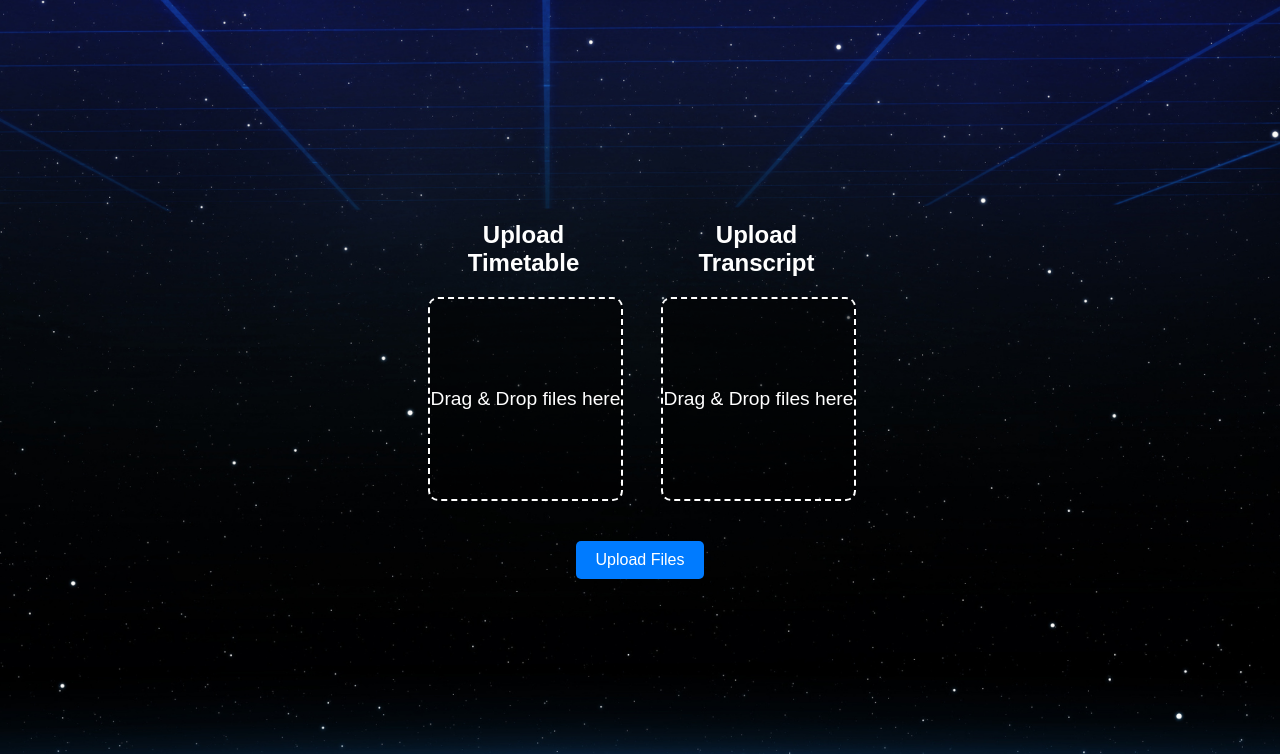
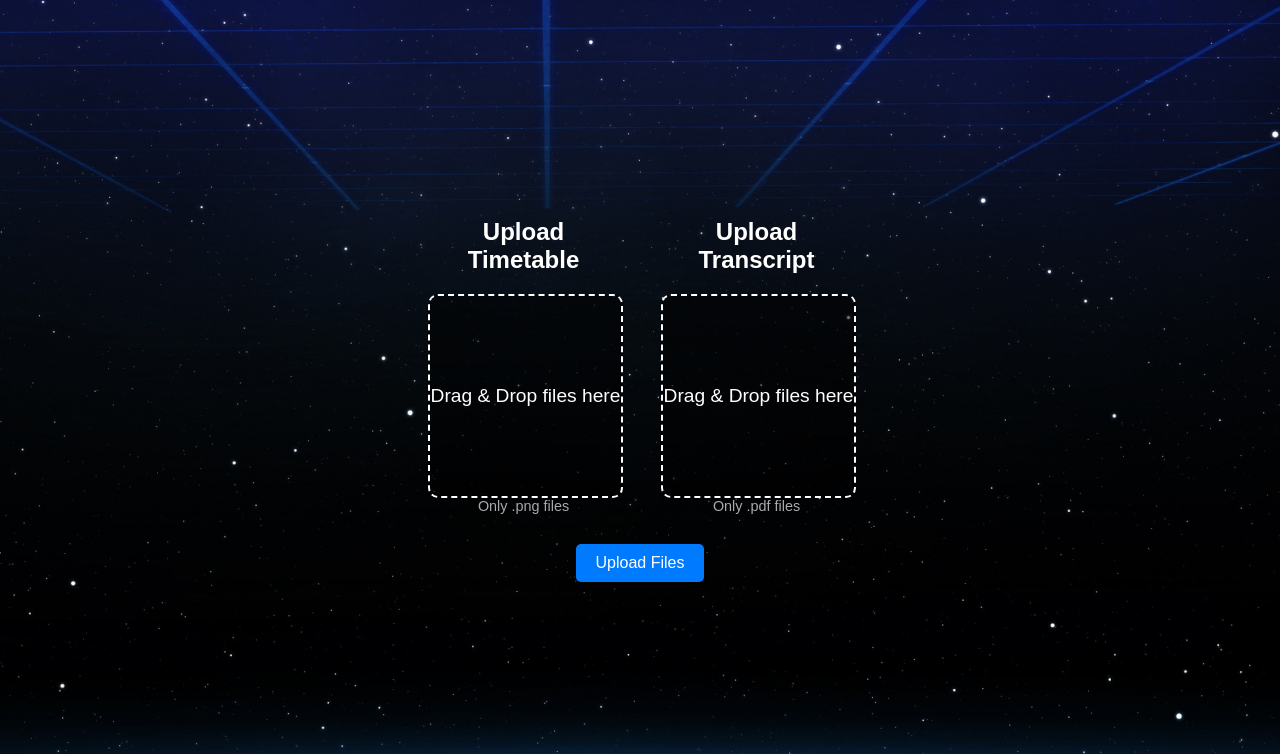
Before and after one commit to ivoheck/Complefy, a Flask app: page /upload_data_page in a window 1280 px wide. Shown: the top 754 px of the page. Run offline with Flask 3, Linux system fonts and the light colour scheme.

Commit message:
FE Design,

```diff
--- a/templates/upload_data_page.html
+++ b/templates/upload_data_page.html
@@ -105,6 +105,11 @@
             0% { transform: rotate(0deg); }
             100% { transform: rotate(360deg); }
         }
+        .file-type-info {
+            font-size: 0.9rem;
+            color: #aaaaaa;
+            margin-top: -10px;
+        }
     </style>
 </head>
 <body>
@@ -117,6 +122,7 @@
                         Drag & Drop files here
                         <input type="file" id="syllabusInput" name="syllabus" accept=".xlsx,.png">
                     </div>
+                    <div class="file-type-info">Only .png files</div>
                     <div class="file-name" id="syllabusFileName"></div>
                 </div>
                 <div class="upload-section">
@@ -125,6 +131,7 @@
                         Drag & Drop files here
                         <input type="file" id="torInput" name="tor" accept=".pdf">
                     </div>
+                    <div class="file-type-info">Only .pdf files</div>
                     <div class="file-name" id="torFileName"></div>
                 </div>
             </div>
```
